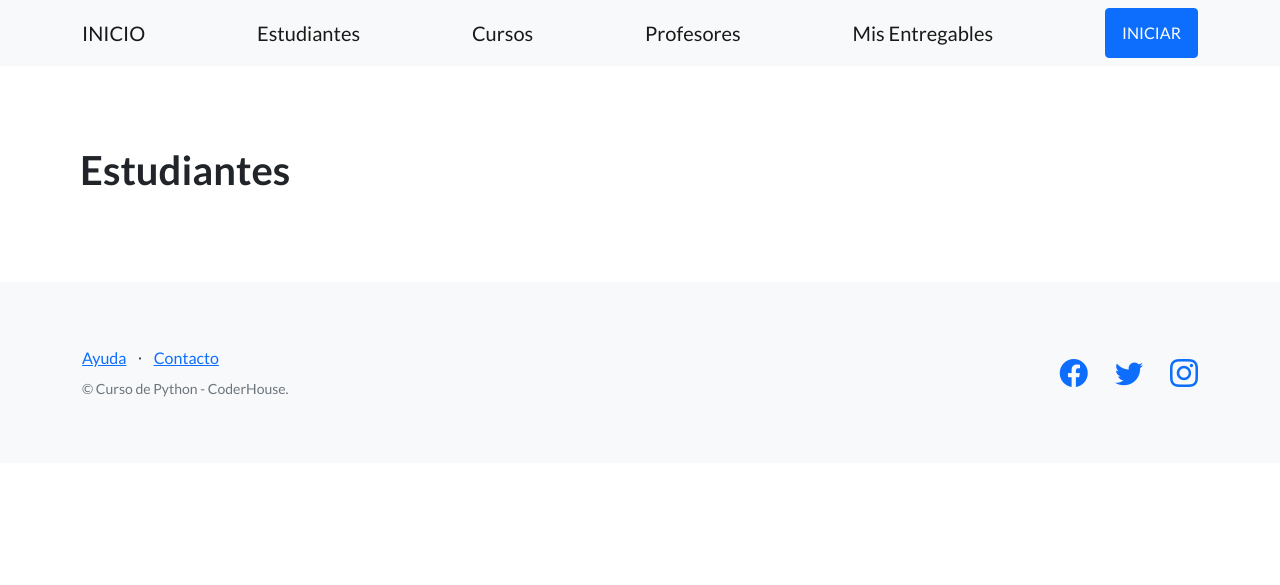
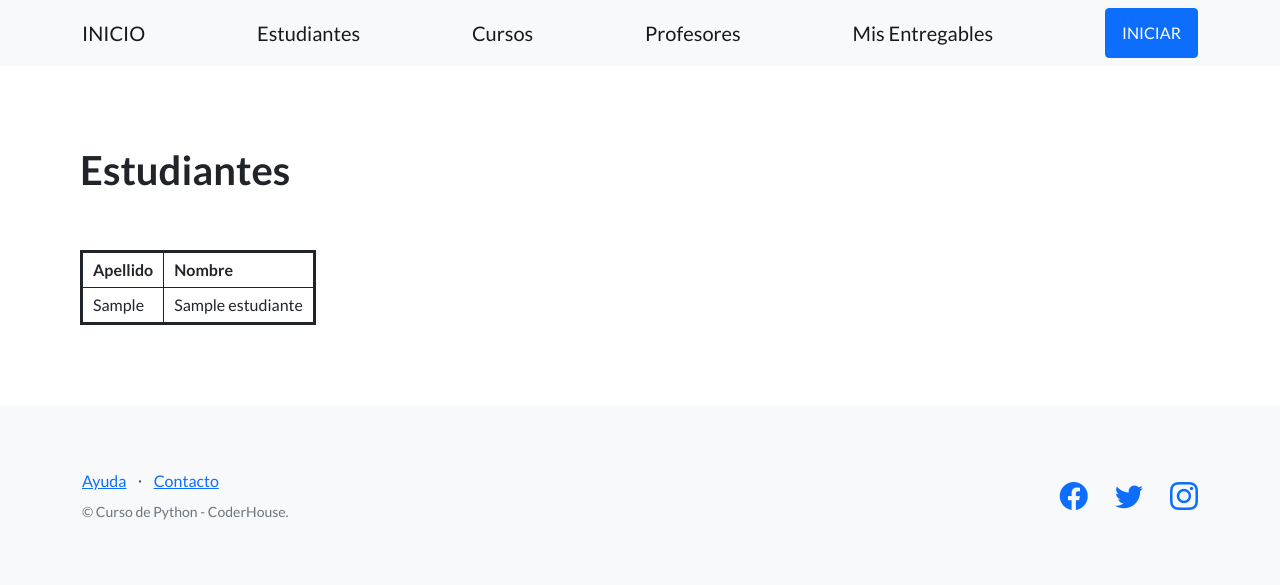
Before and after one commit to pedrorojasg/41220_django, a Django app: page /plataforma-coder/estudiantes/ in a window 1280 px wide. Shown: the top 585 px of the page. Run offline with Django 3.2, Linux system fonts and the light colour scheme; tables that the repository leaves empty hold one stand-in row (values such as "Sample post"); some libraries are stand-ins or nearby versions.

Commit message:
Estudiantes: Lista Class Based Views

```diff
--- a/AppCoder/templates/AppCoder/estudiantes.html
+++ b/AppCoder/templates/AppCoder/estudiantes.html
@@ -1,7 +1,49 @@
 {% extends "AppCoder/plantilla_base.html" %}
+
+{% block style_block %}
+<style>
+  table.coder-table {
+    border:3px solid;
+  }
+  th,
+  td {
+    border:1px solid;
+    padding:5px 10px;
+  }
+  .eliminado {
+    background-color: red;
+  }
+</style>
+{% endblock style_block %}
 
 {% block contenido_base %}
 
+{% if borrado %}
+{% comment %} <div class="eliminado">Fue borrado exitosamente el profesor de ID: {{ borrado }}</div> {% endcomment %}
+{% endif %}
+
 <h1>Estudiantes</h1>
+{% comment %} <a href="{% url 'crear_profesor' %}">Crear profesor!</a> {% endcomment %}
+
+<br><br>
+
+<table class="coder-table">
+  <tbody>
+    <tr>
+      <th>
+        <strong>Apellido</strong>
+      </th>
+      <th>
+        <strong>Nombre</strong>
+      </th>
+    </tr>
+    {% for estudiante in object_list %}
+    <tr>
+      <td>{{estudiante.apellido}}</td>
+      <td>{{estudiante.nombre}}</td>
+    </tr>
+    {% endfor %}
+  </tbody>
+</table>
 
 {% endblock contenido_base %}
--- a/AppCoder/urls.py
+++ b/AppCoder/urls.py
@@ -4,7 +4,6 @@ from AppCoder import views
 
 urlpatterns = [
     path('', views.inicio, name="inicio"),
-    path('estudiantes/', views.estudiantes, name="estudiantes"),
     path('entregables/', views.entregables, name="entregables"),
     # URLs de Cursos
     path('cursos/', views.cursos, name="cursos"),
@@ -16,4 +15,6 @@ urlpatterns = [
     path('crear-profesor/', views.crear_profesor, name="crear_profesor"),
     path('editar-profesor/<int:id>/', views.editar_profesor, name="editar_profesor"),
     path('eliminar-profesor/<int:id>/', views.eliminar_profesor, name="eliminar_profesor"),
+    # URLs de Estudiantes
+    path('estudiantes/', views.EstudianteListView.as_view(), name="estudiantes"),
 ]
--- a/AppCoder/views.py
+++ b/AppCoder/views.py
@@ -1,19 +1,15 @@
 from typing import Dict
 
 from django.shortcuts import render, redirect, reverse
+from django.views.generic import ListView, CreateView, UpdateView, DeleteView
 
-from AppCoder.models import Curso, Profesor
+from AppCoder.models import Curso, Estudiante, Profesor
 from AppCoder.forms import CursoFormulario, ProfesorFormulario
 
 
 def inicio(request):
 
     return render(request, "AppCoder/inicio.html")
-
-
-def estudiantes(request):
-
-    return render(request, "AppCoder/estudiantes.html")
 
 
 def entregables(request):
@@ -128,3 +124,22 @@ def editar_profesor(request, id):
         }
         formulario = ProfesorFormulario(initial=inicial)
     return render(request, "AppCoder/form_profesor.html", {"formulario": formulario})
+
+
+# Vistas de Estudiantes
+
+class EstudianteListView(ListView):
+    model = Estudiante
+    template_name = 'AppCoder/estudiantes.html'
+
+
+class EstudianteCreateView(CreateView):
+    pass
+
+
+class EstudianteUpdateView(UpdateView):
+    pass
+
+
+class EstudianteDeleteView(DeleteView):
+    pass
```
